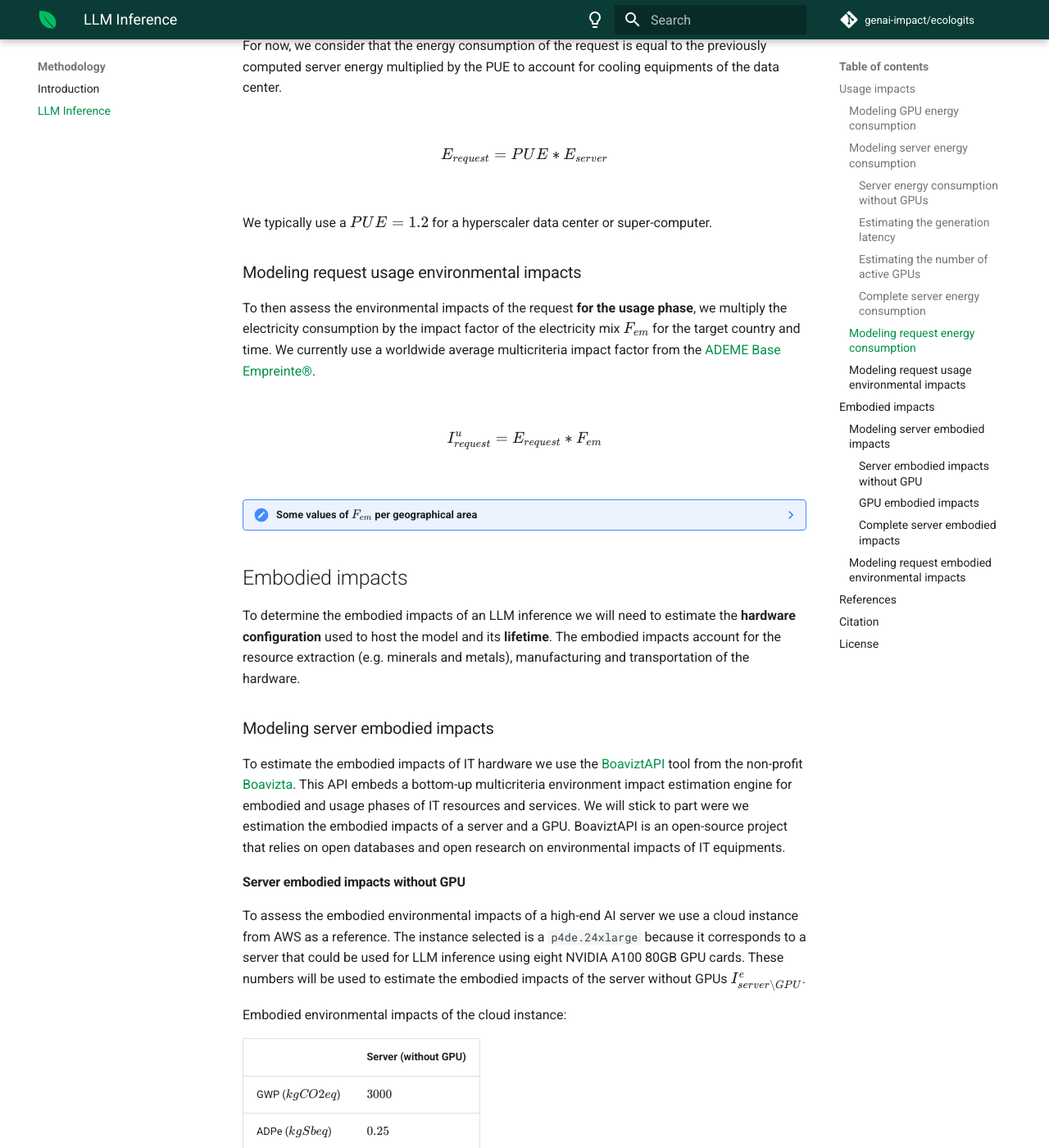
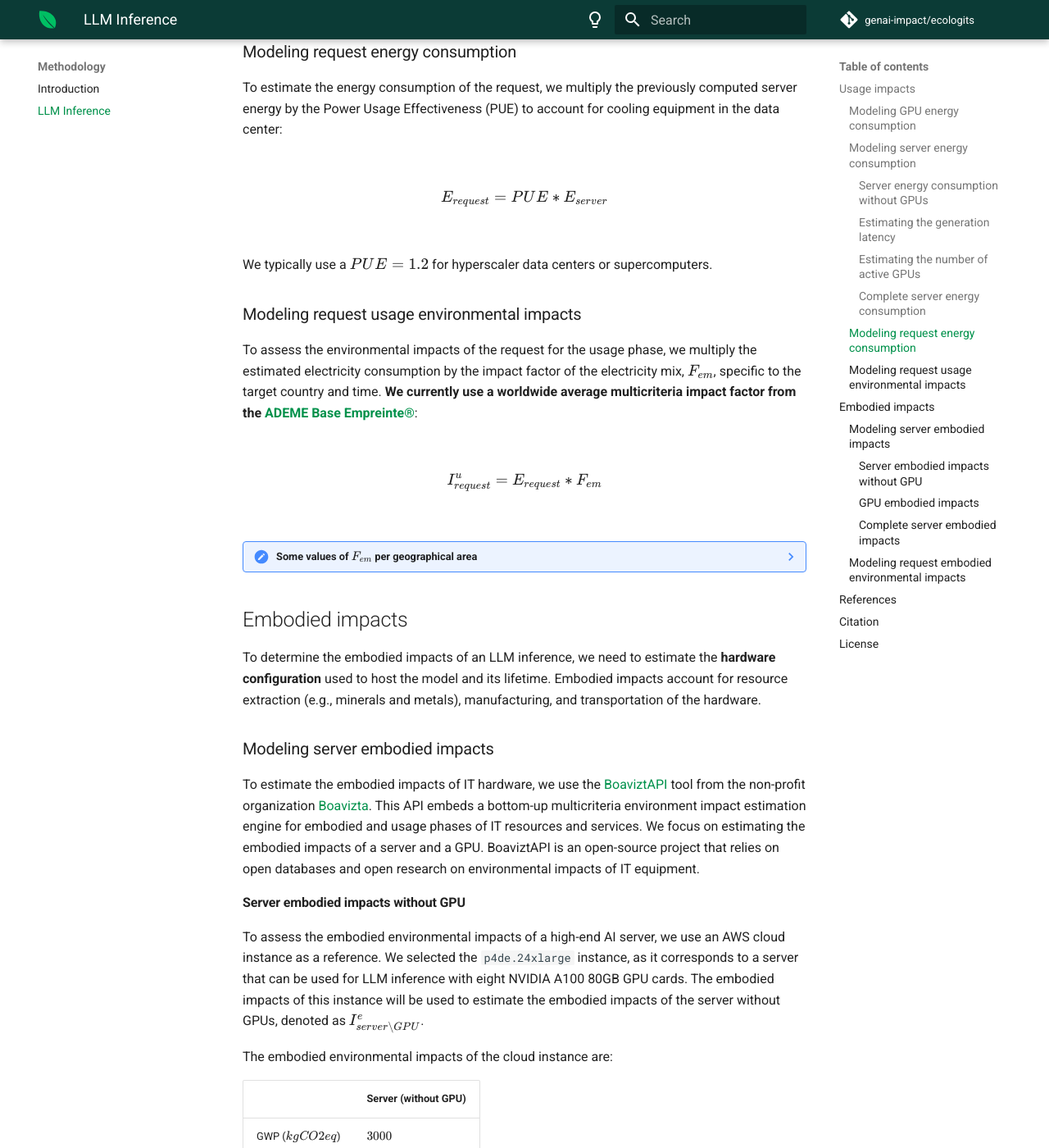
Before and after one commit to genai-impact/ecologits, an MkDocs documentation site: the page built from docs/methodology/llm_inference.md, in a window 1280 px wide and 1400 px high, scrolled down 5462 px. Shown: the whole window at 82% size. Built offline with MkDocs 1.6.1 and Material for MkDocs 9.7.7, drawn with Linux system fonts in a browser that asks for light colours; comment, search, counter and statistics services are not loaded; some of the changed text lies outside the part shown.

Commit message:
docs: proofreading corrections

```diff
--- a/docs/methodology/llm_inference.md
+++ b/docs/methodology/llm_inference.md
@@ -20,8 +20,7 @@
     - Not accounting the impacts of unused cloud resources, data center building, network and end-user devices...
     - Not tested on multi-modal models for text-to-text generation only.
 
-
-The environmental impacts of a request $I_{request}$ will be split into the usage impacts $I_{request}^u$ to account for energy consumption and the embodied impacts $I_{request}^e$ to account for resource extraction, hardware manufacturing and transportation.
+The environmental impacts of a request, $I_{request}$ to a Large Language Model (LLM) can be divided into two components: the usage impacts, $I_{request}^u$, which account for energy consumption, and the embodied impacts, $I_{request}^e$, which account for resource extraction, hardware manufacturing, and transportation.
 
 $$
 \begin{equation*}
@@ -32,24 +31,24 @@
 \end{equation*}
 $$
 
-Where $E_{request}$ denotes the energy consumption of the IT resources for the request, $F_{em}$ is the impact factor of the electricity consumption that depends on the location and time, $I_{server}^e$ the embodied impacts of the IT resources and finally $\frac{\Delta T}{\Delta L}$  is the hardware utilization factor i.e. the computation time over the lifetime of the hardware.
+Where $E_{request}$ represents the energy consumption of the IT resources associated with the request. $F_{em}$ denotes the impact factor of electricity consumption, which varies depending on the location and time. Furthermore, $I_{server}^e$ captures the embodied impacts of the IT resources, and $\frac{\Delta T}{\Delta L}$ signifies the hardware utilization factor, calculated as the computation time divided by the lifetime of the hardware.
 
 
 ## Usage impacts
 
-To determine the usage impacts of an LLM inference we first need to estimate the energy consumption of the server equipped with one or more GPUs. We will also include the energy consumption of cooling equipments integrated with the datacenter using the Power Usage Effectiveness (PUE).
+To assess the usage impacts of an LLM inference, we first need to estimate the energy consumption of the server, which is equipped with one or more GPUs. We will also take into account the energy consumption of cooling equipment integrated with the data center, using the Power Usage Effectiveness (PUE) metric.
 
-Then we can compute environmental impacts with known $F_{em}$ impact factor for the energy consumption. $F_{em}$ ideally varies with location and time.
+Subsequently, we can calculate the environmental impacts by using the $F_{em}$ impact factor of the electricity mix. Ideally, $F_{em}$ should vary with location and time to accurately reflect the local energy mix.
 
 ### Modeling GPU energy consumption
 
-Using open dataset from the [LLM Perf Leaderboard](https://huggingface.co/spaces/optimum/llm-perf-leaderboard) produced by Hugging Face, we can estimate the energy consumption of the GPU based on a parametric model.
+By leveraging the open dataset from the [LLM Perf Leaderboard](https://huggingface.co/spaces/optimum/llm-perf-leaderboard), produced by Hugging Face, we can estimate the energy consumption of the GPU using a parametric model.
 
-We fit a linear regression model on the dataset modeling the energy consumption per output token given the number of active parameters of the LLM $P_{active}$.
+We fit a linear regression model to the dataset, which models the energy consumption per output token as a function of the number of active parameters in the LLM, denoted as $P_{active}$.
 
 ??? note "What are active parameters?"
 
-    We differentiate active parameters and total parameters count for Sparse Mixture-of-Experts (SMoE) models. Typically, the number of total parameters will be used to count the number of required GPUs to load the models, whereas the number of active parameters will be used to estimate the energy consumption of a single GPU. In practice, a SMoE will have lower energy consumption per GPU compared to a dense model of the equivalent size.
+    We distinguish between active parameters and total parameter count for Sparse Mixture-of-Experts (SMoE) models. The total parameter count is used to determine the number of required GPUs to load the model into memory. In contrast, the active parameter count is used to estimate the energy consumption of a single GPU. In practice, SMoE models exhibit lower energy consumption per GPU compared to dense models of equivalent size (in terms of total parameters).
 
     * For a dense model: $P_{active} = P_{total}$
     * For a SMoE model: $P_{active} =  P_{total} / \text{number of active experts}$
@@ -74,35 +73,34 @@
 \frac{E_{GPU}}{\#T_{out}} = \alpha * P_{active} + \beta
 $$
 
-
-We found $\alpha=8.91e-5$ and $\beta=1.43e-3$. Then we can estimate the energy consumption of the GPU for the whole request given the number of output tokens $\#T_{out}$ and the number of active parameters $P_{active}$.
+We found that $\alpha = 8.91e-5$ and $\beta = 1.43e-3$. Using these values, we can estimate the energy consumption of a simple GPU for the entire request, given the number of output tokens $\#T_{out}$ and the number of active parameters $P_{active}$:
 
 $$
 E_{GPU}(\#T_{out}, P_{active}) = \#T_{out} * (\alpha * P_{active} + \beta)
 $$
 
-If the model requires multiple GPUs to be loaded in VRAM the energy consumption $E_{GPU}$ will be multiplied by the number of GPUs $\#GPU_{required}$ ([see bellow](#complete-server-energy-consumption)).
+If the model requires multiple GPUs to be loaded into VRAM, the energy consumption $E_{GPU}$ should be multiplied by the number of GPUs $\#GPU_{required}$ (see [below](#complete-server-energy-consumption)).
 
 
 ### Modeling server energy consumption
 
-To estimate the energy consumption of the whole server we will use the previously estimated GPU energy modeling and estimate separately the energy consumption of the server itself (without GPUs) $E_{server\\GPU}$.
+To estimate the energy consumption of the entire server, we will use the previously estimated GPU energy model and separately estimate the energy consumption of the server itself (without GPUs), denoted as $E_{server\backslash GPU}$.
 
 #### Server energy consumption without GPUs
 
-The modeling of the energy consumption of the server without GPUs we will consider a fixed power consumption $W_{server\backslash GPU}$ during inference (or generation latency) denoted $\Delta T$. We also assume that the server hosts multiple GPUs, but not all GPUs are actively used for the target inference, so we will account for a portion of the energy consumption based on the number of required GPUs $\#GPU_{required}$.
+To model the energy consumption of the server without GPUs, we consider a fixed power consumption, $W_{server\backslash GPU}$, during inference (or generation latency), denoted as $\Delta T$. We assume that the server hosts multiple GPUs, but not all of them are actively used for the target inference. Therefore, we account for a portion of the energy consumption based on the number of required GPUs, $\#GPU_{required}$:
 
 $$
 E_{server\backslash GPU}(\Delta T) = \Delta T * W_{server\backslash GPU} * \frac{\#GPU_{required}}{\#GPU_{installed}}
 $$
 
-We use $W_{server\backslash GPU}=1\ kW$ and $\#GPU_{installed}=8$ for a typical high-end GPU accelerated cloud instance.
+For a typical high-end GPU-accelerated cloud instance, we use $W_{server\backslash GPU} = 1\ kW$ and $\#GPU_{installed} = 8$.
 
 #### Estimating the generation latency
 
-The generation latency $\Delta T$ is the duration of the inference measured on the server so it is thus independent of the networking latency. We estimate the generation latency using the [LLM Perf Leaderboard](https://huggingface.co/spaces/optimum/llm-perf-leaderboard) dataset with the same previous mentioned filters applied.
+The generation latency, $\Delta T$, is the duration of the inference measured on the server and is independent of networking latency. We estimate the generation latency using the [LLM Perf Leaderboard](https://huggingface.co/spaces/optimum/llm-perf-leaderboard) dataset with the previously mentioned filters applied.
 
-We fit a linear regression model on the dataset modeling the generation latency per output token given the number of active parameters of the LLM $P_{active}$.
+We fit a linear regression model on the dataset modeling the generation latency per output token given the number of active parameters of the LLM $P_{active}$:
 
 <figure markdown="span">
   ![Figure: Latency per output token vs. number of active parameters ](../assets/methodology/llm/figure_latency.png)
@@ -113,13 +111,13 @@
 \frac{\Delta T}{\#T_{out}} = A * P_{active} + B
 $$
 
-We found $A=8.02e-4$ and $B=2.23e-2$. Then we can estimate the generation latency for the whole request given the number of output tokens $\#T_{out}$ and the number of active parameters $P_{active}$. When possible we also measure the request latency $\Delta T_{request}$ and use it has maximum bound for the generation latency.
+We found $A = 8.02e-4$ and $B = 2.23e-2$. Using these values, we can estimate the generation latency for the entire request given the number of output tokens, $\#T_{out}$, and the number of active parameters, $P_{active}$. When possible, we also measure the request latency, $\Delta T_{request}$, and use it as the maximum bound for the generation latency:
 
 $$
 \Delta T(\#T_{out}, P_{active}) = \#T_{out} * (A * P_{active} + B)
 $$
 
-When possible we also measure the request latency $\Delta T_{request}$ and use it has maximum bound for the generation latency, so the generation latency is defined as following.
+With the request latency, the generation latency is defined as follows:
 
 $$
 \Delta T(\#T_{out}, P_{active}, \Delta T_{request}) = \min[\#T_{out} * (A * P_{active} + B), \Delta T_{request}]
@@ -127,25 +125,25 @@
 
 #### Estimating the number of active GPUs
 
-To estimate the number of required GPUs $\#GPU_{required}$ used to load the model in virtual memory we simply use divide the required memory to host the LLM for inference $M_{model}$ by the memory available on one GPU $M_{GPU}$.
+To estimate the number of required GPUs, $\#GPU_{required}$, to load the model in virtual memory, we divide the required memory to host the LLM for inference, $M_{model}$, by the memory available on one GPU, $M_{GPU}$.
 
-The required memory to host the LLM for inference is estimated based on the total number of parameters and the number of bits used for model weights related to quantization. We also apply a memory overhead of $1.2$ (see [Transformers Math 101 :octicons-link-external-16:](https://blog.eleuther.ai/transformer-math/#total-inference-memory)).
+The required memory to host the LLM for inference is estimated based on the total number of parameters and the number of bits used for model weights related to quantization. We also apply a memory overhead of $1.2$ (see [Transformers Math 101 :octicons-link-external-16:](https://blog.eleuther.ai/transformer-math/#total-inference-memory)):
 
 $$
 M_{model}(P_{total},Q)=\frac{P_{total}*Q}{8}*1.2
 $$
 
-Then estimating the number of required GPUs, rounded up.
+We then estimate the number of required GPUs, rounded up:
 
 $$
 \#GPU_{required}(P_{total},Q,M_{GPU}) = \lceil \frac{M_{model}(P_{total},Q)}{M_{GPU}}\rceil
 $$
 
-To stay inline with previous assumptions based on LLM Perf Leaderboard data, we use $M_{GPU}=80\ GB$ for an NVIDIA A100 80GB GPU.
+To stay consistent with previous assumptions based on LLM Perf Leaderboard data, we use $M_{GPU} = 80\ GB$ for an NVIDIA A100 80GB GPU.
 
 #### Complete server energy consumption
 
-The server energy consumption for the request is the following:
+The total server energy consumption for the request, $E_{server}$, is calculated as follows:
 
 $$
 E_{server} = E_{server\backslash GPU} + \#GPU_{required} * E_{GPU}
@@ -153,17 +151,17 @@
 
 ### Modeling request energy consumption
 
-For now, we consider that the energy consumption of the request is equal to the previously computed server energy multiplied by the PUE to account for cooling equipments of the data center.
+To estimate the energy consumption of the request, we multiply the previously computed server energy by the Power Usage Effectiveness (PUE) to account for cooling equipment in the data center:
 
 $$
 E_{request} = PUE * E_{server}
 $$
 
-We typically use a $PUE=1.2$ for a hyperscaler data center or super-computer.
+We typically use a $PUE = 1.2$ for hyperscaler data centers or supercomputers.
 
 ### Modeling request usage environmental impacts
 
-To then assess the environmental impacts of the request **for the usage phase**, we multiply the electricity consumption by the impact factor of the electricity mix $F_{em}$ for the target country and time. We currently use a worldwide average multicriteria impact factor from the [ADEME Base Empreinte®](https://base-empreinte.ademe.fr/).
+To assess the environmental impacts of the request for the usage phase, we multiply the estimated electricity consumption by the impact factor of the electricity mix, $F_{em}$, specific to the target country and time. **We currently use a worldwide average multicriteria impact factor from the [ADEME Base Empreinte®](https://base-empreinte.ademe.fr/)**:
 
 $$
 I^u_{request} = E_{request} * F_{em}
@@ -182,17 +180,17 @@
 
 ## Embodied impacts
 
-To determine the embodied impacts of an LLM inference we will need to estimate the **hardware configuration** used to host the model and its **lifetime**. The embodied impacts account for the resource extraction (e.g. minerals and metals), manufacturing and transportation of the hardware.
+To determine the embodied impacts of an LLM inference, we need to estimate the **hardware configuration** used to host the model and its lifetime. Embodied impacts account for resource extraction (e.g., minerals and metals), manufacturing, and transportation of the hardware.
 
 ### Modeling server embodied impacts
 
-To estimate the embodied impacts of IT hardware we use the [BoaviztAPI](https://github.com/Boavizta/boaviztapi) tool from the non-profit [Boavizta](https://boavizta.org/en/). This API embeds a bottom-up multicriteria environment impact estimation engine for embodied and usage phases of IT resources and services. We will stick to part were we estimation the embodied impacts of a server and a GPU. BoaviztAPI is an open-source project that relies on open databases and open research on environmental impacts of IT equipments.
+To estimate the embodied impacts of IT hardware, we use the [BoaviztAPI](https://github.com/Boavizta/boaviztapi) tool from the non-profit organization [Boavizta](https://boavizta.org/en/). This API embeds a bottom-up multicriteria environment impact estimation engine for embodied and usage phases of IT resources and services. We focus on estimating the embodied impacts of a server and a GPU. BoaviztAPI is an open-source project that relies on open databases and open research on environmental impacts of IT equipment.
 
 #### Server embodied impacts without GPU
 
-To assess the embodied environmental impacts of a high-end AI server we use a cloud instance from AWS as a reference. The instance selected is a `p4de.24xlarge` because it corresponds to a server that could be used for LLM inference using eight NVIDIA A100 80GB GPU cards. These numbers will be used to estimate the embodied impacts of the server without GPUs $I^e_{server\backslash GPU}$.
+To assess the embodied environmental impacts of a high-end AI server, we use an AWS cloud instance as a reference. We selected the `p4de.24xlarge` instance, as it corresponds to a server that can be used for LLM inference with eight NVIDIA A100 80GB GPU cards. The embodied impacts of this instance will be used to estimate the embodied impacts of the server without GPUs, denoted as $I^e_{server\backslash GPU}$.
 
-Embodied environmental impacts of the cloud instance:
+The embodied environmental impacts of the cloud instance are:
 
 |                 | Server (without GPU) |
 |-----------------|----------------------|
@@ -228,7 +226,7 @@
 
 #### GPU embodied impacts
 
-Boavizta is working internally on a methodology to provide multicriteria embodied impacts for GPU cards. We have access to the numbers computed for a NVIDIA A100 80GB GPU. These numbers will be used to estimate the embodied impacts of a single GPU $I^e_{GPU}$.
+Boavizta is currently developing a methodology to provide multicriteria embodied impacts for GPU cards. For this analysis, we use the embodied impact data they computed for a NVIDIA A100 80GB GPU. These values will be used to estimate the embodied impacts of a single GPU, denoted as $I^e_{GPU}$.
 
 |                 | NIDIA A100 80GB  |
 |-----------------|------------------|
@@ -241,7 +239,7 @@
 
 #### Complete server embodied impacts
 
-The final embodied impacts for the server including the GPUs is expressed as following. Note that the embodied impacts of the server without GPUs is scaled by the number of GPUs required to host the model. This allocation has been made so that we can consider that the rest of the GPUs on the server can be used to host other models (or the same model multiple times). As we are estimating the impacts of a LLM inference on a unique service we need to exclude the embodied impacts that will be attributed to the other services hosted on that server.
+The final embodied impacts for the server, including the GPUs, are calculated as follows. Note that the embodied impacts of the server without GPUs are scaled by the number of GPUs required to host the model. This allocation is made to account for the fact that the remaining GPUs on the server can be used to host other models or multiple instances of the same model. As we are estimating the impacts of a single LLM inference, we need to exclude the embodied impacts that would be attributed to other services hosted on the same server.
 
 $$
 I^e_{server}=\frac{\#GPU_{required}}{\#GPU_{installed}}*I^e_{server\backslash GPU} + \#GPU_{required} * I^e_{GPU}
@@ -250,7 +248,7 @@
 
 ### Modeling request embodied environmental impacts
 
-To allocate the server embodied impacts to the request we use a allocation based on the hardware utilization factor $\frac{\Delta T}{\Delta L}$. With $\Delta L$ being the lifetime of the server and GPU fixed to 5 years.
+To allocate the server embodied impacts to the request, we use an allocation based on the hardware utilization factor, $\frac{\Delta T}{\Delta L}$. In this case, $\Delta L$ represents the lifetime of the server and GPU, which we fix at 5 years.
 
 $$
 I^e_{request}=\frac{\Delta T}{\Delta L} * I^e_{server}
```
Also changed, not shown: other parts of docs/methodology/llm_inference.md (+2 -2 lines).
